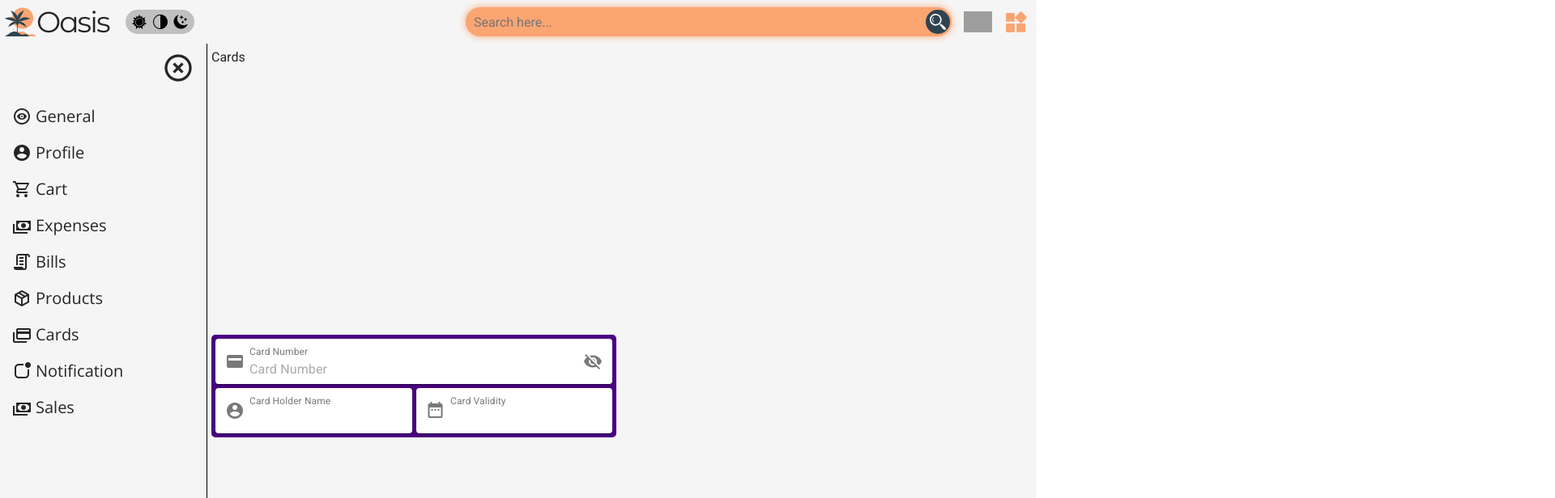
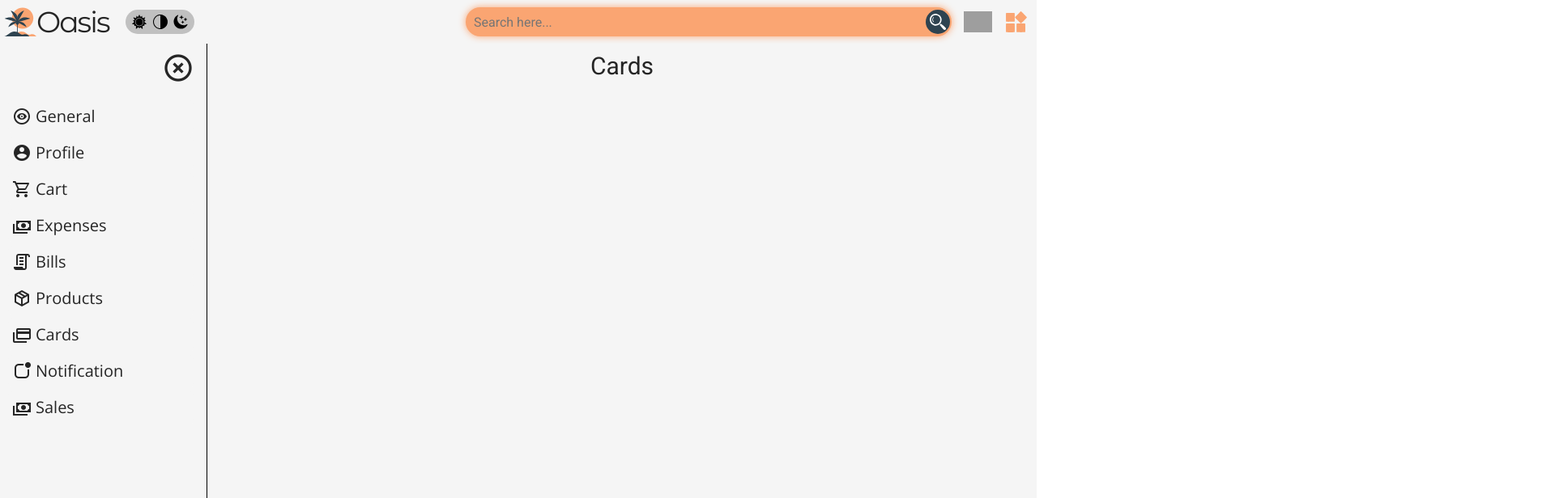
Before and after one commit to Foss-Development-Projects/oasis-client, a Vue app in the folder client/: page /account/cards in a window 1280 px wide. Shown: the top 616 px of the page at 81% size, 1920 px wide, since content can reach past the window. Built offline with nearby package versions, Linux system fonts and the light colour scheme; grey boxes are pictures that could not be loaded.

Commit message:
Oasis(Pages_In_Development)

```diff
--- a/client/src/components/blocks/account/pages/AccountCard.vue
+++ b/client/src/components/blocks/account/pages/AccountCard.vue
@@ -12,48 +12,18 @@
 	<header class="account-header">Cards</header>
 	<section class="account-cards">
 		<ul class="account-card-list">
-			<li class="account-card-item">
-				<section class="account-card-number-section">
-					<v-text-field
-						:append-inner-icon="show1 ? 'mdi-eye' : 'mdi-eye-off'"
-						prepend-inner-icon="mdi-credit-card"
-						:type="show1 ? 'text' : 'password'"
-						name="user_credit_card_number"
-						label="Card Number"
-						variant="solo"
-						placeholder="Card Number"
-						persistent-placeholder
-						hide-details="auto"
-						class="input-group--focused"
-						@click:append="show1 = !show1"
-					></v-text-field>
-				</section>
-				<section class="account-card-detail-section">
-					<v-text-field
-						class="form-input"
-						prepend-inner-icon="mdi-account-circle"
-						label="Card Holder Name"
-						variant="solo"
-						hide-details="auto"
-						persistent-placeholder
-					>
-					</v-text-field>
-					<v-text-field
-						class="form-input"
-						prepend-inner-icon="mdi-calendar-range"
-						label="Card Validity"
-						variant="solo"
-						hide-details="auto"
-						persistent-placeholder
-					></v-text-field>
-				</section>
-			</li>
+
 		</ul>
 	</section>
 </template>
 
 <style lang="scss">
 	@use './../../../../assets/styles/modules/layout' as mix;
+	.account-header {
+		text-align: center;
+		font-size: 30px;
+		font-family: "Roboto", sans-serif;
+	}
 	.account-cards {
 		height: 100%;
 		width: 100%;
--- a/client/src/components/blocks/account/pages/AccountPayment.vue
+++ b/client/src/components/blocks/account/pages/AccountPayment.vue
@@ -1,9 +1,14 @@
 <template>
-	<h1>Account Payment</h1>
+	<header class="account-header">Account Payment</header>
 </template>
 
 <script>
 </script>
 
-<style>
+<style lang="scss">
+	.account-header {
+		text-align: center;
+		font-size: 30px;
+		font-family: "Roboto", sans-serif;
+	}
 </style>
--- a/client/src/components/blocks/home/Products.vue
+++ b/client/src/components/blocks/home/Products.vue
@@ -29,8 +29,6 @@
 		overflow: hidden;
 		overflow-y: scroll;
 		padding: 10px;
-		height: calc(100vh - 250px);
-		@include mix.scrollbar(5px, var(--default-fg-color), var(--accent-color-1), 0px);
 	}
 	.home-product {
 		box-shadow: 0 0 10px rgba(0,0,0,0.15);
--- a/client/src/components/shared/NavBar.vue
+++ b/client/src/components/shared/NavBar.vue
@@ -1,17 +1,16 @@
 <script lang="ts">
-	import { Swiper, SwiperSlide } from 'swiper/vue';
-	import { Pagination, Navigation } from 'swiper';
+	 import { Swiper, SwiperSlide } from 'swiper/vue';
 	import 'swiper/css';
 	import 'swiper/css/pagination';
 	import 'swiper/css/navigation';
 	export default {
 		components: {
-			Swiper,
-			SwiperSlide,
-		},
+      		Swiper,
+      		SwiperSlide,
+    	},
 		setup() {
 			return {
-				modules: [Pagination, Navigation],
+				modules: [],
 				navRoutes: [
 					{ id: 1, name: "Home", path: "/" },
 					{ id: 2, name: "Store", path: "/store" },
--- a/client/src/views/HomeView.vue
+++ b/client/src/views/HomeView.vue
@@ -17,6 +17,7 @@
 </template>
 
 <style lang="scss">
+	@use './../assets/styles/modules/scrollbar' as mix;
 	.home-container {
 		display: flex;
 		flex-direction: row;
```
Also changed, not shown: client/package.json (+23 -23 lines), 1 other file (tests, documents, lock files or other folders).
